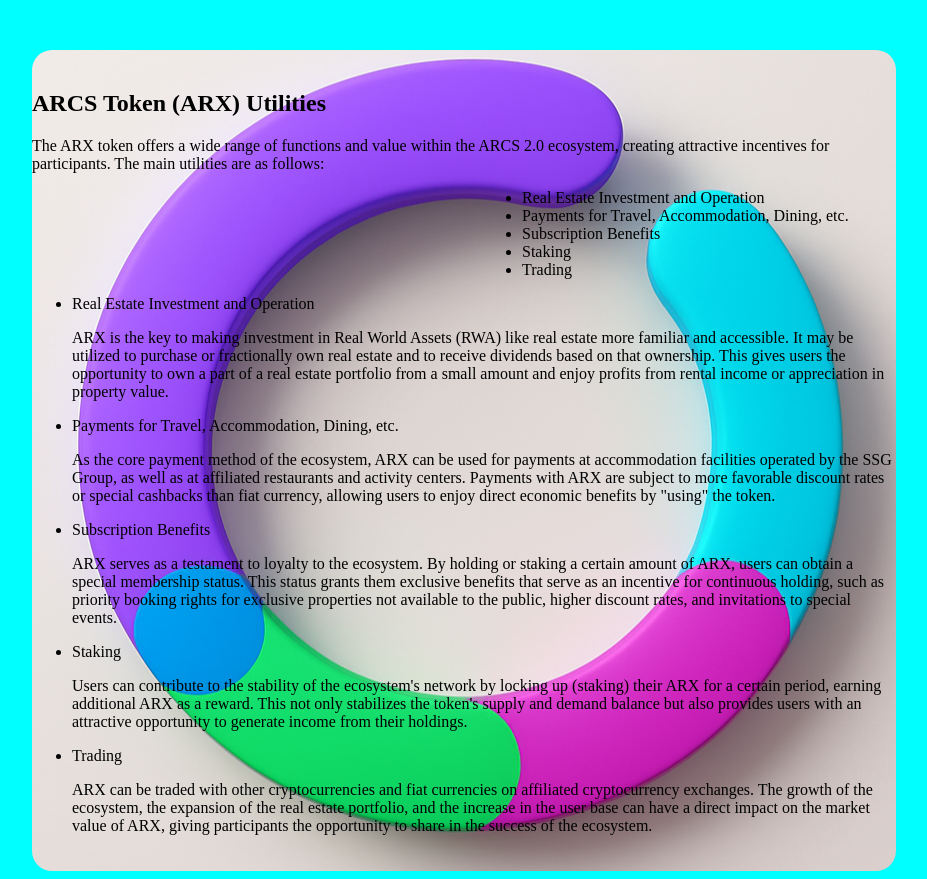
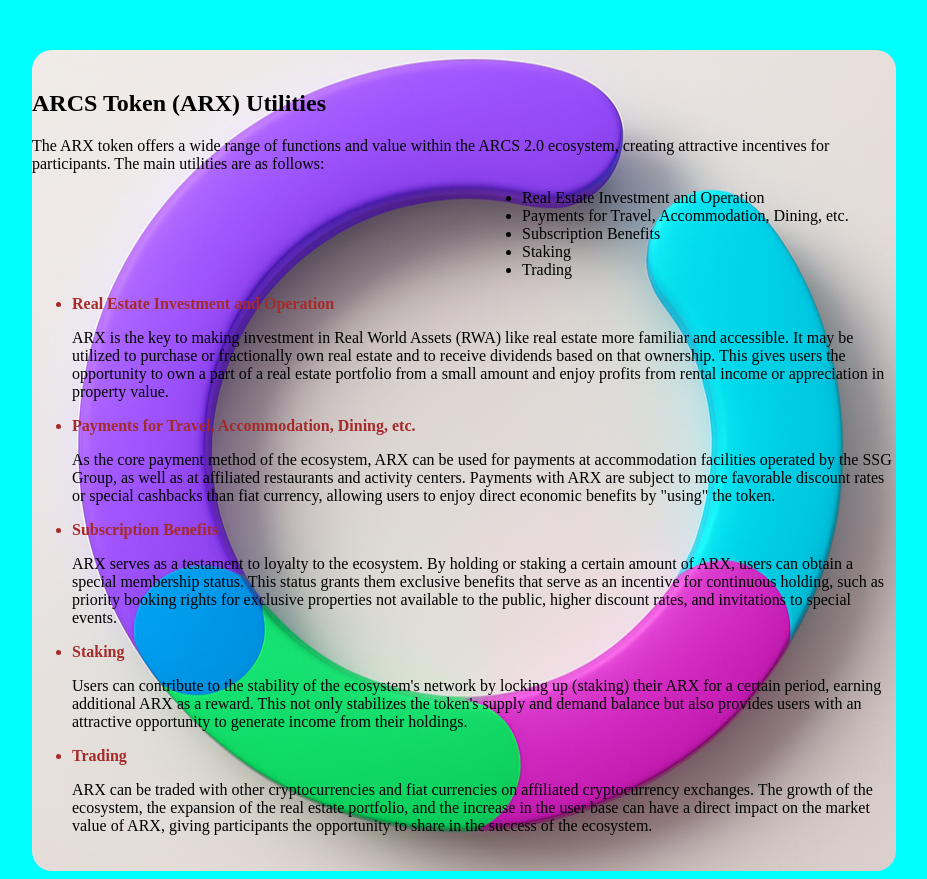
Before and after one commit to Mattolu01/Arcs, a plain HTML site: page index.html in a window 1280 px wide. Shown: the whole page, without its empty margins (176-1103 px from the left). Drawn offline with Linux system fonts and the light colour scheme.

Commit message:
additional commit

```diff
--- a/index.html
+++ b/index.html
@@ -23,34 +23,34 @@
         </ul>
 
         <ul>
-            <li class=".sub-head">Real Estate Investment and Operation</li>
+            <li class="sub-head">Real Estate Investment and Operation</li>
             <p>ARX is the key to making investment in Real World Assets (RWA) like real estate more familiar and
                 accessible. It may be utilized to purchase or fractionally own real estate and to receive dividends
                 based on
                 that ownership. This gives users the opportunity to own a part of a real estate portfolio from a small
                 amount
                 and enjoy profits from rental income or appreciation in property value.</p>
-            <li class=".sub-head">Payments for Travel, Accommodation, Dining, etc.</li>
+            <li class="sub-head">Payments for Travel, Accommodation, Dining, etc.</li>
             <p>As the core payment method of the ecosystem, ARX can be used for payments at accommodation facilities
                 operated by the SSG Group, as well as at affiliated restaurants and activity centers. Payments with ARX
                 are
                 subject to more favorable discount rates or special cashbacks than fiat currency, allowing users to
                 enjoy
                 direct economic benefits by "using" the token.</p>
-            <li class=".sub-head">Subscription Benefits</li>
+            <li class="sub-head">Subscription Benefits</li>
             <p>ARX serves as a testament to loyalty to the ecosystem. By holding or staking a certain amount of ARX,
                 users can obtain a special membership status. This status grants them exclusive benefits that serve as
                 an
                 incentive for continuous holding, such as priority booking rights for exclusive properties not available
                 to the
                 public, higher discount rates, and invitations to special events.</p>
-            <li class=".sub-head">Staking</li>
+            <li class="sub-head">Staking</li>
             <p>Users can contribute to the stability of the ecosystem's network by locking up (staking) their ARX for a
                 certain period, earning additional ARX as a reward. This not only stabilizes the token's supply and
                 demand
                 balance but also provides users with an attractive opportunity to generate income from their holdings.
             </p>
-            <li class=".sub-head">Trading</li>
+            <li class="sub-head">Trading</li>
             <p>ARX can be traded with other cryptocurrencies and fiat currencies on affiliated cryptocurrency exchanges.
                 The growth of the ecosystem, the expansion of the real estate portfolio, and the increase in the user
                 base
--- a/style.css
+++ b/style.css
@@ -27,4 +27,7 @@ h2 {
     /* border-width: 400px */
 }
 
-.sub-head {}
+.sub-head {
+    color: brown;
+    font-weight: bolder;
+}
```
